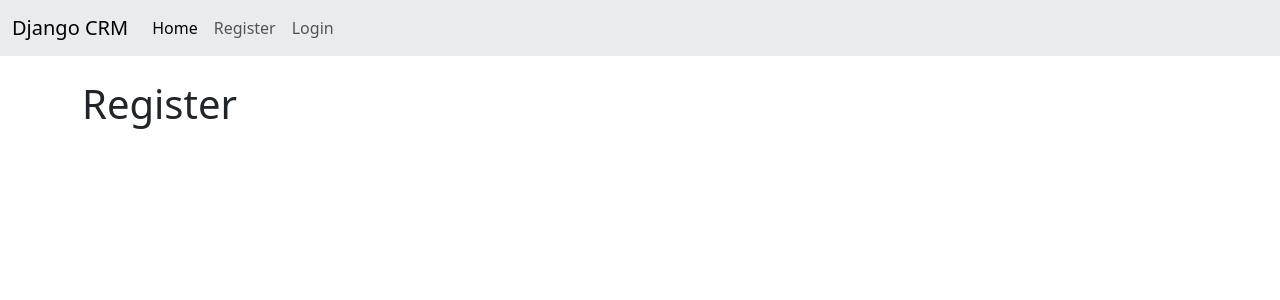
After one commit to codegeek004/django, a Django app: page /register/ in a window 1280 px wide. The commit adds this page. Shown: the top 300 px of the page. Run offline with Django 5.2, Linux system fonts and the light colour scheme.

Commit message:
Issues resolved

```diff
--- a/django_orm/blog/templates/base.html
+++ b/django_orm/blog/templates/base.html
@@ -24,8 +24,12 @@
           </li>
         {% else %}
           <li class="nav-item">
-          <a class="nav-link" href="{% url 'home' %}">Login</a>
+            <a class="nav-link" href="{% url 'register' %}">Register</a>
           </li>
+          <li class="nav-item">
+            <a class="nav-link" href="{% url 'home' %}">Login</a>
+          </li>
+
         {% endif %}
 
 
--- /dev/null
+++ b/django_orm/blog/templates/register.html
@@ -0,0 +1,5 @@
+{% extends "base.html" %}
+
+{% block content %}
+<h1>Register</h1>
+{% endblock %}
--- a/django_orm/blog/urls.py
+++ b/django_orm/blog/urls.py
@@ -3,5 +3,7 @@ from . import views
 urlpatterns = [
 	path('', views.home, name = 'home'),
 	# path('login/', views.login_user, name='login'),
+	path('register/', views.register_user, name='register'),
 	path('logout/', views.logout_user, name='logout'),
+
 ]
--- a/django_orm/blog/views.py
+++ b/django_orm/blog/views.py
@@ -1,6 +1,9 @@
 from django.shortcuts import render, redirect
 from django.contrib.auth import authenticate, login, logout
 from django.contrib import messages
+
+def register_user(request):
+	return render(request, 'register.html', {})
 
 def home(request):
 	if request.method == "POST":
```
Also changed, not shown: django_orm/blog/forms.py (added, +29 -0 lines).
